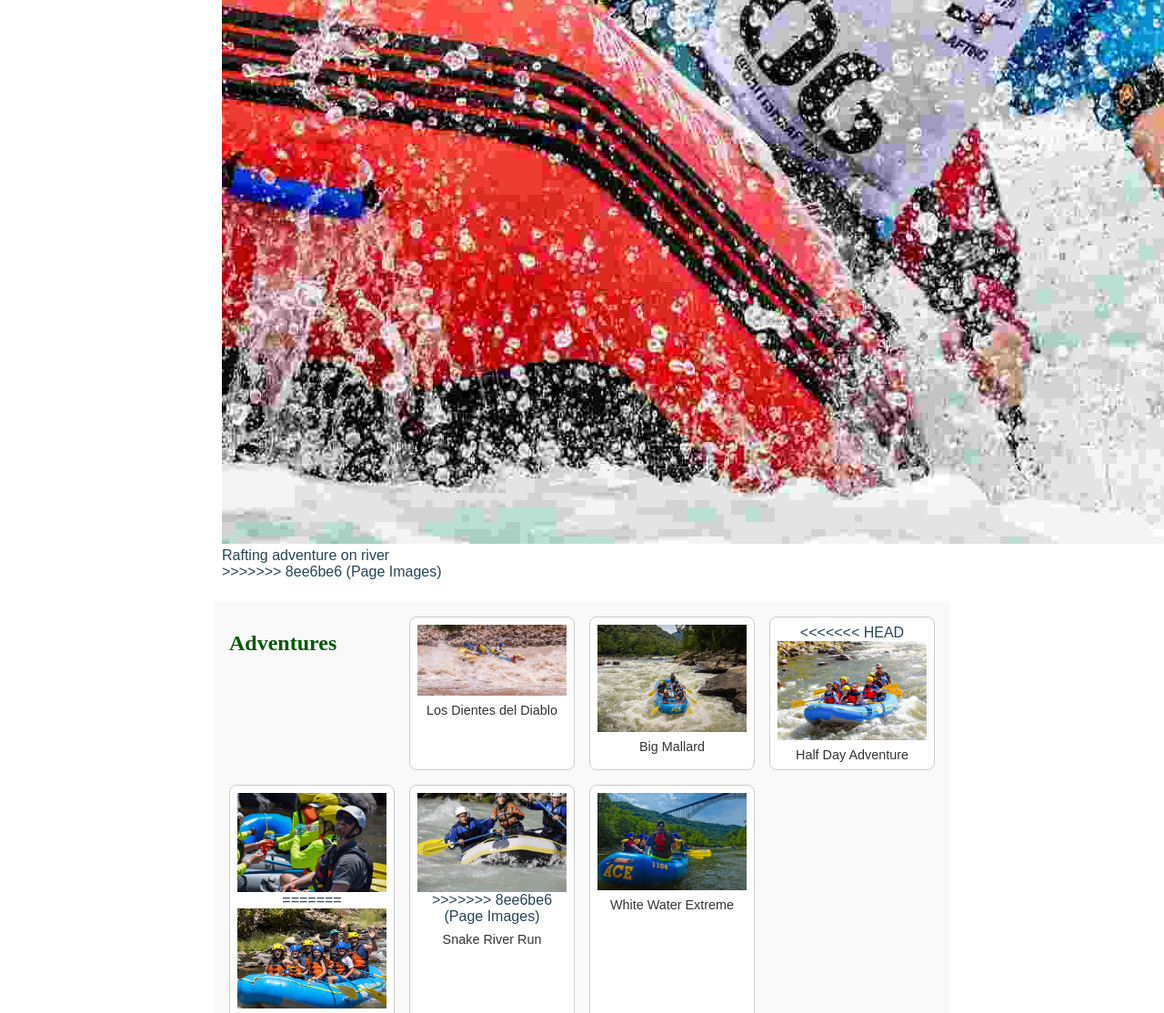
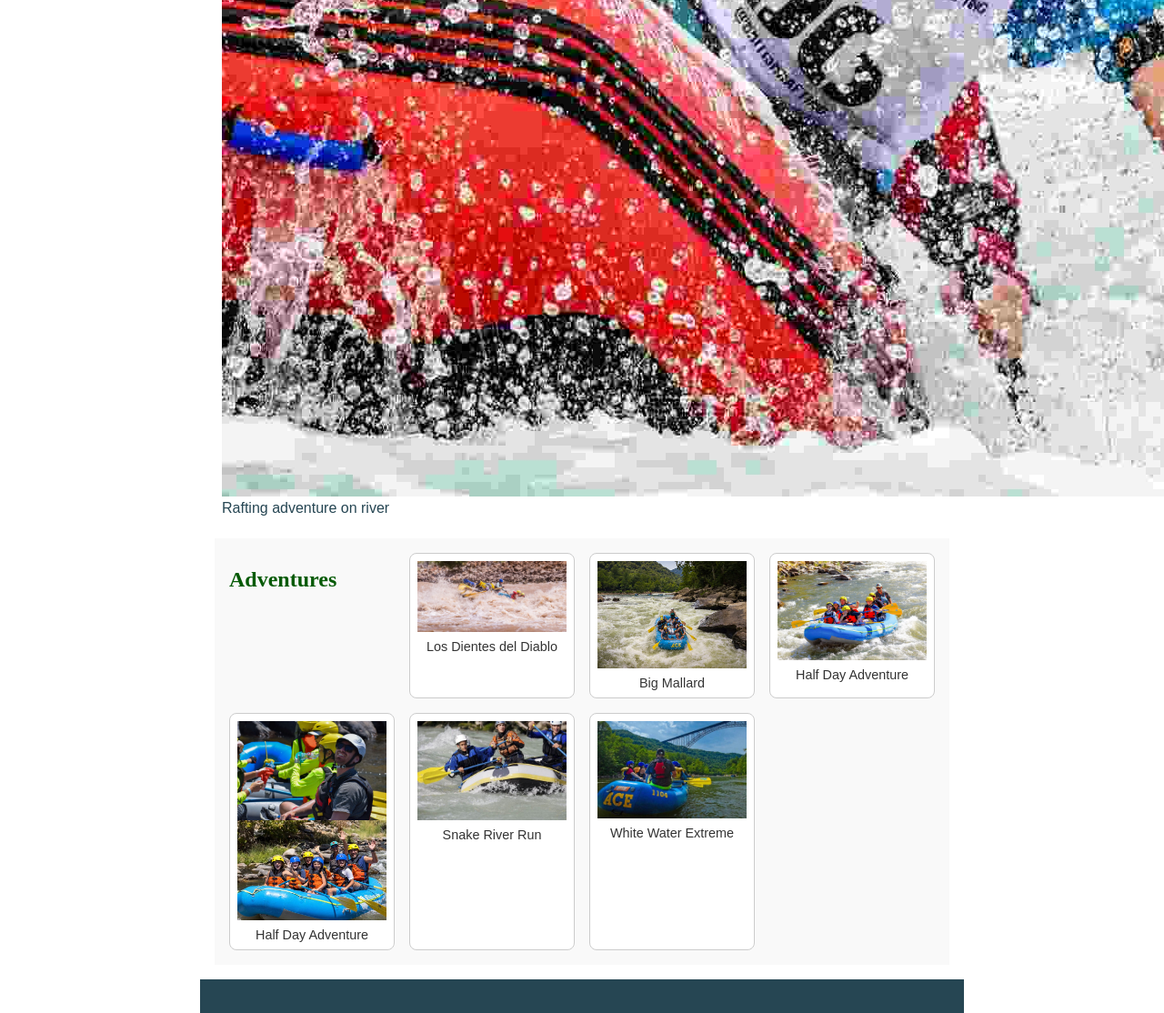
Before and after one commit to Bruce-Nyeha/wdd130, a plain HTML site: page wwr/about.html in a window 1280 px wide. Shown: the part 2009-3123 px from the top of the page at 91% size. Drawn offline with Linux system fonts and the light colour scheme.

Commit message:
Update about.html

```diff
--- a/wwr/about.html
+++ b/wwr/about.html
@@ -51,10 +51,9 @@
 
         <section>
             <h2>Our Mission</h2>
-<<<<<<< HEAD
             <p>At Exciting Expeditions, our mission is to create safe, fun, and memorable rafting experiences for all
                 adventurers, while protecting and respecting the natural rivers we explore.</p>
-=======
+
             <p>
                 At Exciting Expeditions, our mission is to create safe, fun, and memorable rafting experiences for all
                 adventurers, while protecting and respecting the natural rivers we explore.
@@ -63,7 +62,7 @@
                 <img src="images/White-Water-Rafting.jpg" alt="Rafting adventure on river">
                 <figcaption>Rafting adventure on river</figcaption>
             </figure>
->>>>>>> 8ee6be6 (Page Images)
+
         </section>
 
         <section class="adventures">
@@ -77,19 +76,17 @@
                 <figcaption>Big Mallard</figcaption>
             </figure>
             <figure>
-<<<<<<< HEAD
                 <img src="images/adventure03.webp" alt="Half Day Adventure">
                 <figcaption>Half Day Adventure</figcaption>
             </figure>
             <figure>
                 <img src="images/adventure04.webp" alt="Snake River Run">
-=======
+
                 <img src="images/adventures03.jpg" alt="Half Day Adventure">
                 <figcaption>Half Day Adventure</figcaption>
             </figure>
             <figure>
                 <img src="images/adventures04.jpg" alt="Snake River Run">
->>>>>>> 8ee6be6 (Page Images)
                 <figcaption>Snake River Run</figcaption>
             </figure>
             <figure>
```
